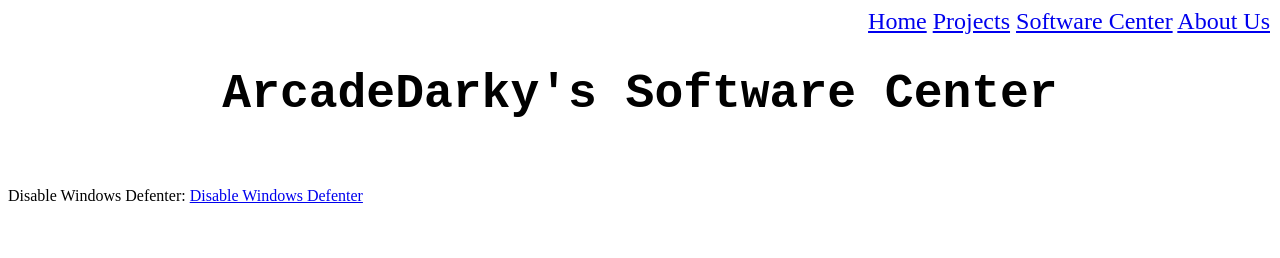
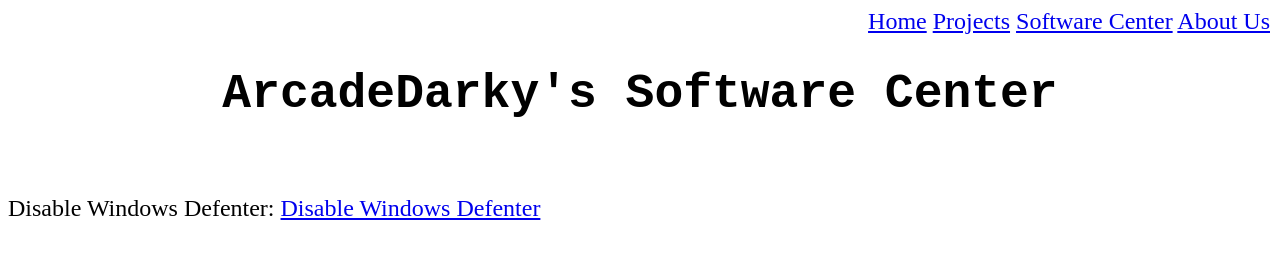
Before and after one commit to DarkyDev0/ArcadeDarkyWebsite, a plain HTML site: page software.html in a window 1280 px wide. Drawn offline with Linux system fonts and the light colour scheme.

Commit message:
Update software.html

```diff
--- a/software.html
+++ b/software.html
@@ -2,6 +2,7 @@
 <html>
     <head>
         <link rel="stylesheet" href="./style.css">
+        <link rel="stylesheet" href="./software.css">
         <title>
             Software
         </title>
```
